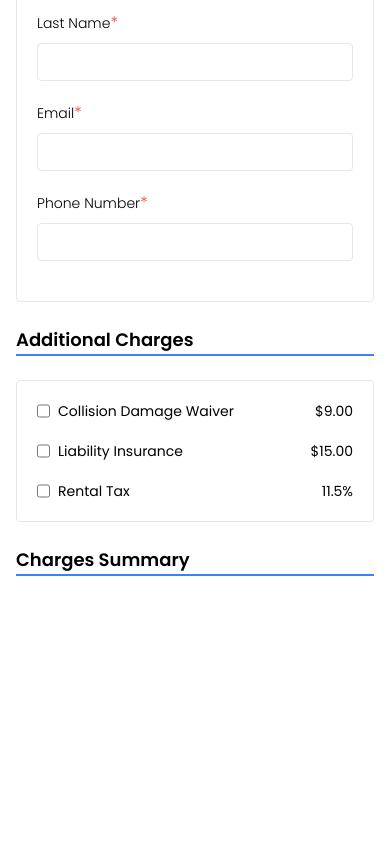
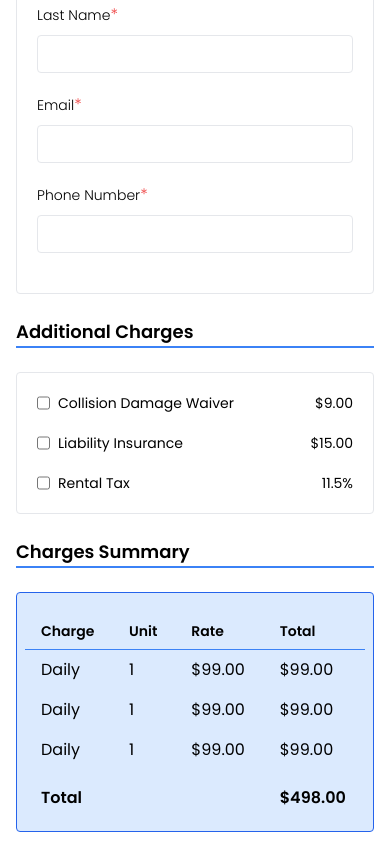
Before and after one commit to developerabdulmamun/nyntax-task, a Next.js app: page / in a window 390 px wide. Shown: the part 1034-1878 px from the top of the page. Before the commit the page ends 1634 px from the top, so only its background shows below. Built offline with nearby package versions, Linux system fonts and the light colour scheme; no server answers.

Commit message:
Charges Summary design complete with responsive

```diff
--- a/app/page.js
+++ b/app/page.js
@@ -7,7 +7,7 @@ import VehicleInfo from "@/components/VehicleInfo";
 export default function Home() {
   return (
     <main>
-      <div className="container mt-3 md:mt-6 lg:mt-12">
+      <div className="container mt-3 md:mt-6 lg:mt-12 mb-3 md:mb-6 lg:mb-12">
         <div className="flex justify-between items-center mb-6">
           <h1 className="font-bold text-2xl">Reservation</h1>
           <button className="bg-blue-600 px-6 py-3 rounded text-white font-semibold text-sm hover:bg-blue-800">
--- a/components/ChargesSummary.jsx
+++ b/components/ChargesSummary.jsx
@@ -5,6 +5,45 @@ const ChargesSummary = () => {
   return (
     <div>
       <SectionHeader title={"Charges Summary"} />
+
+      <div className="bg-blue-100 border border-blue-600 rounded py-5 px-2">
+        <table className="w-full table-auto ">
+          <thead>
+            <tr className="text-left border-b border-blue-500">
+              <th className="py-2 px-4 font-semibold text-sm">Charge</th>
+              <th className="py-2 px-4 font-semibold text-sm">Unit</th>
+              <th className="py-2 px-4 font-semibold text-sm">Rate</th>
+              <th className="py-2 px-4 font-semibold text-sm">Total</th>
+            </tr>
+          </thead>
+          <tbody>
+            <tr>
+              <td className="py-2 px-4">Daily</td>
+              <td className="py-2 px-4">1</td>
+              <td className="py-2 px-4">$99.00</td>
+              <td className="py-2 px-4">$99.00</td>
+            </tr>
+            <tr>
+              <td className="py-2 px-4">Daily</td>
+              <td className="py-2 px-4">1</td>
+              <td className="py-2 px-4">$99.00</td>
+              <td className="py-2 px-4">$99.00</td>
+            </tr>
+            <tr>
+              <td className="py-2 px-4">Daily</td>
+              <td className="py-2 px-4">1</td>
+              <td className="py-2 px-4">$99.00</td>
+              <td className="py-2 px-4">$99.00</td>
+            </tr>
+            <tr className="font-semibold">
+              <td className="pt-4 px-4 text-start">Total</td>
+              <td className="pt-4 px-4 text-start"></td>
+              <td className="pt-4 px-4 text-start"></td>
+              <td className="pt-4 px-4">$498.00</td>
+            </tr>
+          </tbody>
+        </table>
+      </div>
     </div>
   );
 };
--- a/components/ReservationDetails.jsx
+++ b/components/ReservationDetails.jsx
@@ -100,13 +100,13 @@ const ReservationDetails = () => {
           <FaCalendarAlt className="absolute right-2 top-1/2 transform -translate-y-1/2 pointer-events-none text-sm text-[#828290]" />
         </div>
 
-        <div className="flex justify-between items-center">
+        <div className="flex justify-between items-center my-5 ">
           <label className="font-light text-sm">Duration</label>
           <input
             type="text"
             value={duration}
             readOnly
-            className="border rounded w-3/4 mt-2 mb-5 p-2 text-sm text-[#828290]"
+            className="border rounded w-3/4 p-2 text-sm text-[#828290]"
           />
         </div>
 
```
